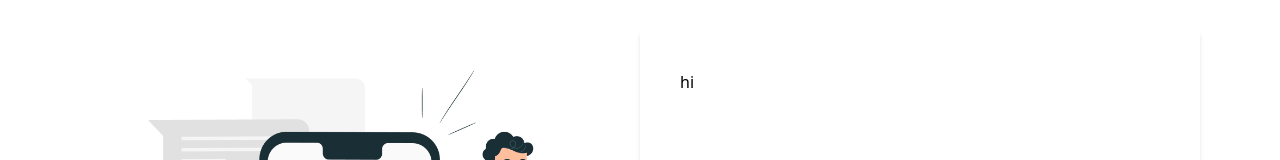
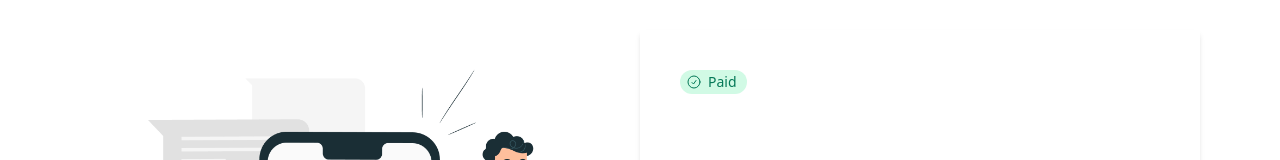
Before and after one commit to kwakyebrilliant/playme, a React (Create React App) app: page /previous in a window 1280 px wide. Shown: the part 474-634 px from the top of the page. Built offline with nearby package versions, Linux system fonts and the light colour scheme; the HTML template or start-up script is replaced by a standard one.

Commit message:
badge added

```diff
--- a/src/components/Previous.js
+++ b/src/components/Previous.js
@@ -184,7 +184,35 @@ function Previous() {
 
 
                 <div className='flex p-10'>
-                    <h1>hi</h1>
+
+
+                    <span
+                    class="inline-flex items-center justify-center rounded-full bg-emerald-100 px-2.5 py-0.5 text-emerald-700"
+                    >
+                    <svg
+                        xmlns="http://www.w3.org/2000/svg"
+                        fill="none"
+                        viewBox="0 0 24 24"
+                        stroke-width="1.5"
+                        stroke="currentColor"
+                        class="-ms-1 me-1.5 h-4 w-4"
+                    >
+                        <path
+                        stroke-linecap="round"
+                        stroke-linejoin="round"
+                        d="M9 12.75L11.25 15 15 9.75M21 12a9 9 0 11-18 0 9 9 0 0118 0z"
+                        />
+                    </svg>
+
+                    <p class="whitespace-nowrap text-sm">Paid</p>
+                    </span>
+
+
+
+
+
+
+
                 </div>
 
 
```
